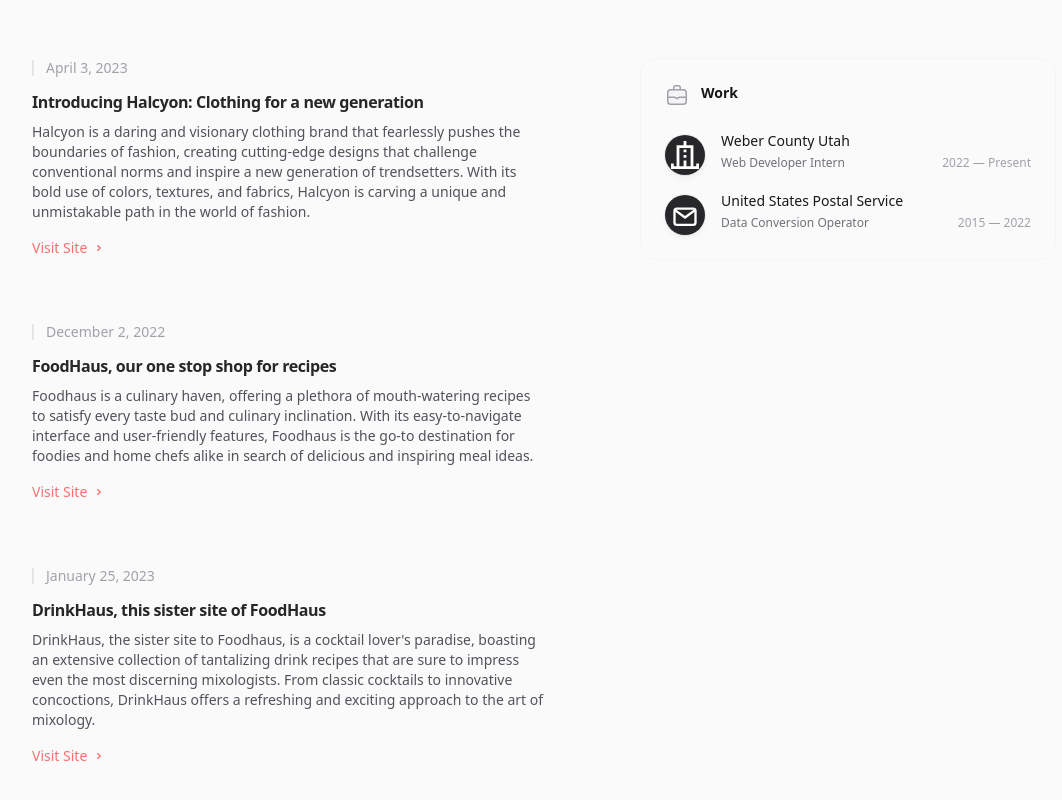
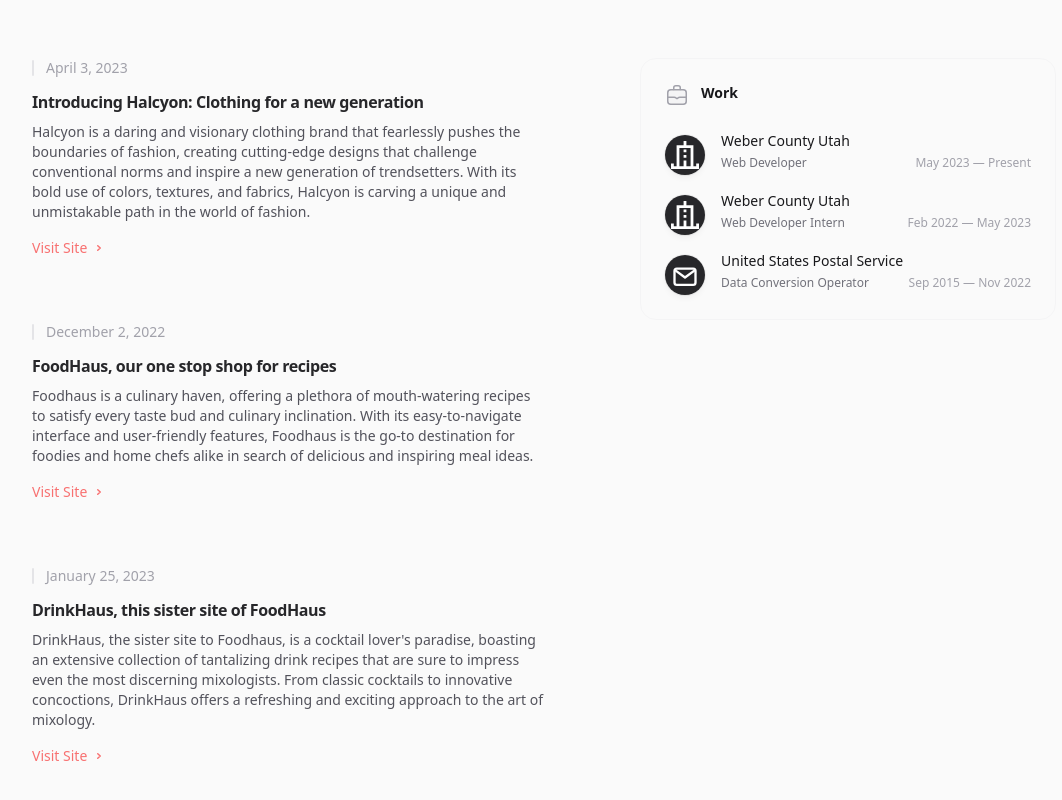
Before and after one commit to grantgariepy/port6, a SvelteKit app: page / in a window 1280 px wide. Shown: the part 862-1662 px from the top of the page, without its empty margins (96-1158 px from the left). Built offline with nearby package versions, Linux system fonts and the light colour scheme.

Commit message:
Updated work history

```diff
--- a/src/routes/+page.svelte
+++ b/src/routes/+page.svelte
@@ -402,16 +402,51 @@
 														Weber County Utah
 													</dd>
 													<dt class="sr-only">Role</dt>
+													<dd class="text-xs text-zinc-500 dark:text-zinc-400">Web Developer</dd>
+													<dt class="sr-only">Date</dt>
+													<dd
+														class="ml-auto text-xs text-zinc-400 dark:text-zinc-500"
+														aria-label="2023 until Present"
+													>
+														<time datetime="2022">May 2023</time> <span aria-hidden="true">—</span>
+														<time datetime="2023">Present</time>
+													</dd>
+												</dl>
+											</li>
+											<li class="flex gap-4">
+												<div
+													class="bg-zinc-800 relative mt-1 flex h-10 w-10 flex-none items-center justify-center rounded-full shadow-md shadow-zinc-800/5 ring-1 ring-zinc-900/5 dark:border dark:border-zinc-700/50 dark:bg-zinc-800 dark:ring-0"
+												>
+													<img
+														alt=""
+														loading="lazy"
+														width="32"
+														height="32"
+														decoding="async"
+														data-nimg="1"
+														class="h-7 w-7"
+														src="images/build.svg"
+													/>
+												</div>
+												<dl class="flex flex-auto flex-wrap gap-x-2">
+													<dt class="sr-only">Company</dt>
+													<dd
+														class="w-full flex-none text-sm font-medium text-zinc-900 dark:text-zinc-100"
+													>
+														Weber County Utah
+													</dd>
+													<dt class="sr-only">Role</dt>
 													<dd class="text-xs text-zinc-500 dark:text-zinc-400">
 														Web Developer Intern
 													</dd>
 													<dt class="sr-only">Date</dt>
 													<dd
 														class="ml-auto text-xs text-zinc-400 dark:text-zinc-500"
-														aria-label="2019 until Present"
+														aria-label="2022 until 2023"
 													>
-														<time datetime="2019">2022</time> <span aria-hidden="true">—</span>
-														<time datetime="2023">Present</time>
+														<time datetime="February 2022">Feb 2022</time>
+														<span aria-hidden="true">—</span>
+														<time datetime="2023">May 2023</time>
 													</dd>
 												</dl>
 											</li>
@@ -445,10 +480,11 @@
 													<dt class="sr-only">Date</dt>
 													<dd
 														class="ml-auto text-xs text-zinc-400 dark:text-zinc-500"
-														aria-label="2014 until 2019"
+														aria-label="2014 until 202"
 													>
-														<time datetime="2014">2015</time> <span aria-hidden="true">—</span>
-														<time datetime="2019">2022</time>
+														<time datetime="2014">Sep 2015</time>
+														<span aria-hidden="true">—</span>
+														<time datetime="2022">Nov 2022</time>
 													</dd>
 												</dl>
 											</li>
```
